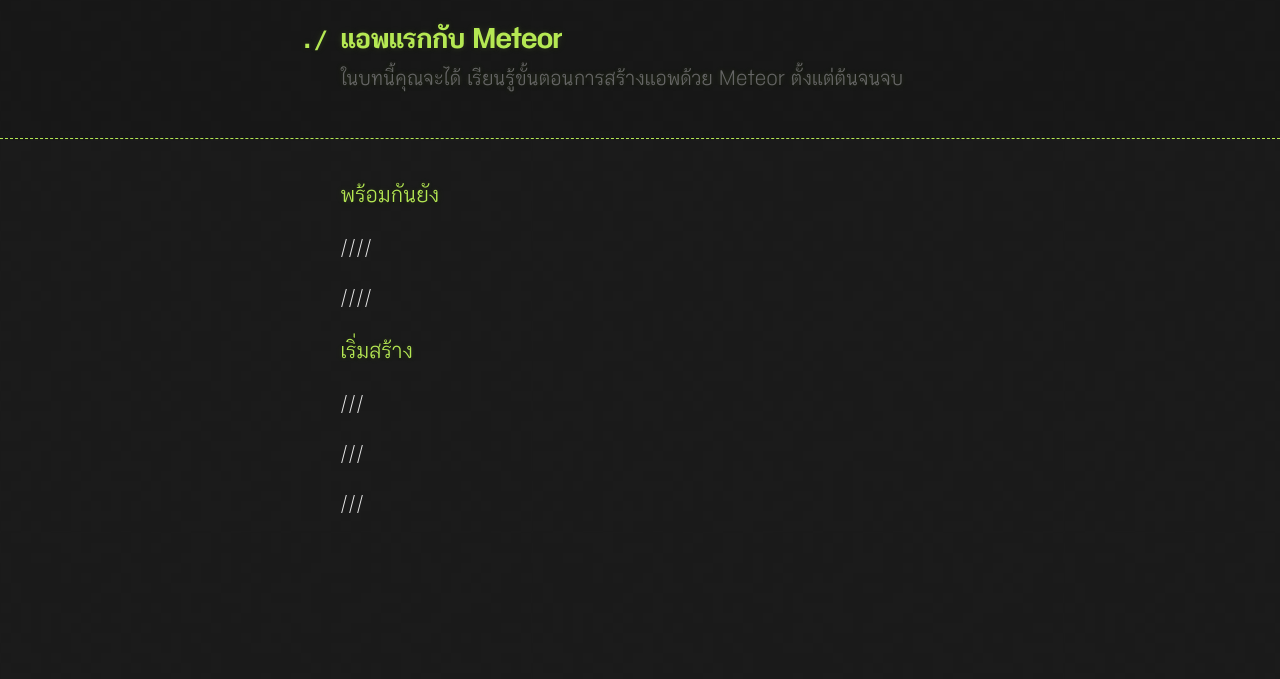
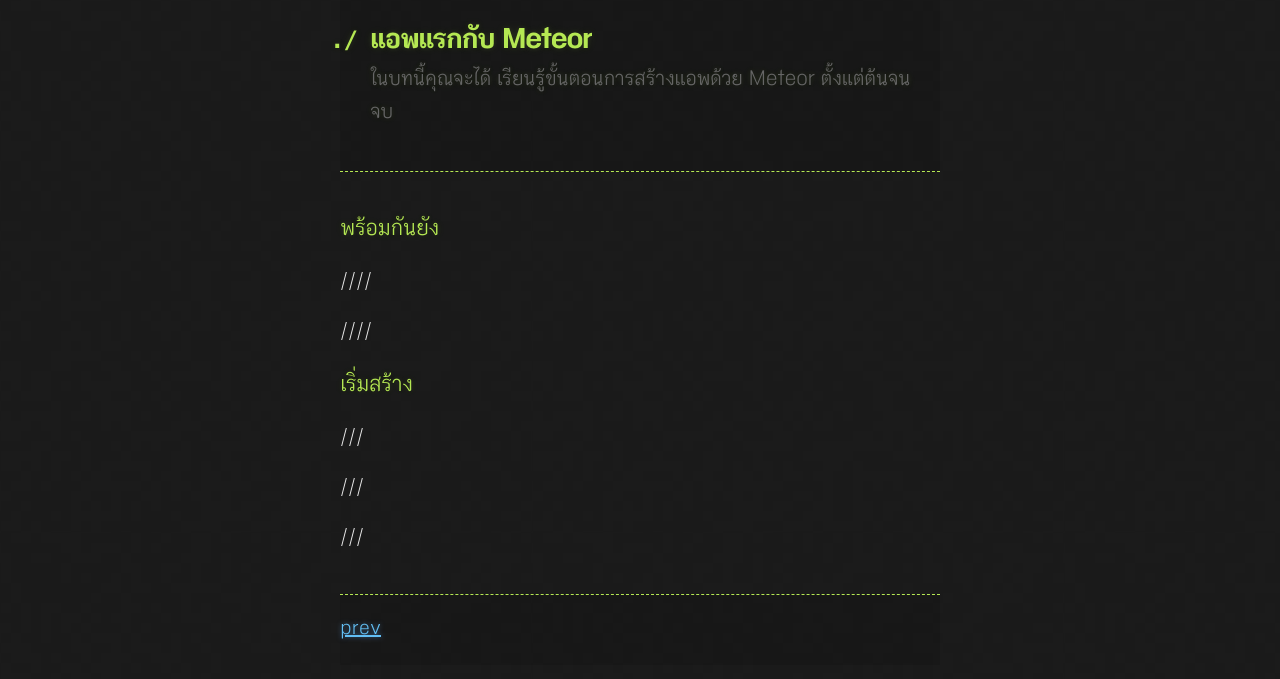
Before and after one commit to Ookkabat/DevelopOokkaboard, a Jekyll site: the page built from chapters/ch02-getting-started.md, in a window 1280 px wide. Shown: the top 679 px of the page. Built offline with Jekyll 4.4.1, drawn with Linux system fonts in a browser that asks for light colours.

Commit message:
Added footer, next/prev links, disable css injection on browser-sync.

```diff
--- /dev/null
+++ b/_includes/footer.html
@@ -0,0 +1,6 @@
+<footer>
+    <div class="container">
+        <div>{% if include.prev %}<a href="{{include.prev}}">prev</a>{% endif %}</div>
+        <div class="push-right">{% if include.next %}<a href="{{include.next}}">next</a>{% endif %}</div>
+    </div>
+</footer>
--- a/_layouts/default.html
+++ b/_layouts/default.html
@@ -13,5 +13,7 @@
         </section>
     </div>
 
+    {% include footer.html next=page.next prev=page.prev %}
+
 </body>
 </html>
--- a/_sass/_layout.scss
+++ b/_sass/_layout.scss
@@ -6,10 +6,12 @@
 
 header {
   background: rgba(0, 0, 0, 0.1);
-  width: 100%;
+  //width: 100%;
+  max-width: 600px;
   border-bottom: 1px dashed $lime-color;
   padding: 20px 0;
-  margin: 0 0 40px 0;
+  //margin: 0 0 40px 0;
+  margin: 0 auto 40px auto;
 
   h1 {
     font-size: 30px;
@@ -37,3 +39,26 @@
     color: #666;
   }
 }
+
+footer {
+  background: rgba(0, 0, 0, 0.1);
+  //width: 100%;
+  max-width: 600px;
+  border-top: 1px dashed $lime-color;
+  padding: 20px 0;
+  //margin: 0 0 40px 0;
+  margin: 40px auto 0 auto;
+
+  .container {
+    width: 100%;
+    div {
+      display: inline-block;
+      width: 49%;
+      &.push-right {
+        text-align: right;
+      }
+    }
+  }
+
+
+}
--- a/bs-config.js
+++ b/bs-config.js
@@ -69,7 +69,7 @@
     "reloadDelay": 0,
     "reloadDebounce": 0,
     "plugins": [],
-    "injectChanges": true,
+    "injectChanges": false, //true,
     "startPath": null,
     "minify": true,
     "host": null,
```
Also changed, not shown: chapters/ch01-introduction.md (+2 -0 lines), chapters/ch02-getting-started.md (+2 -0 lines).
